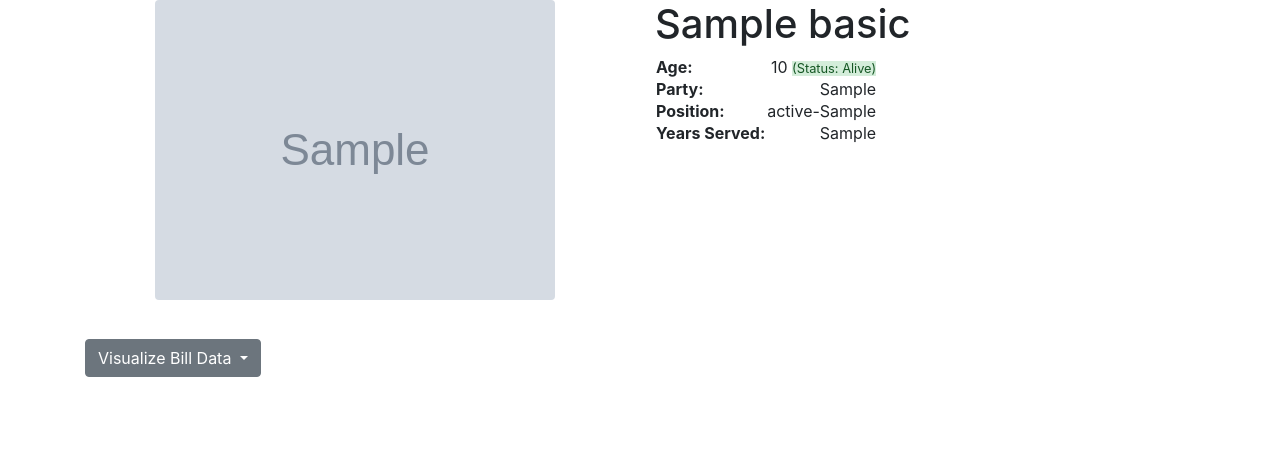
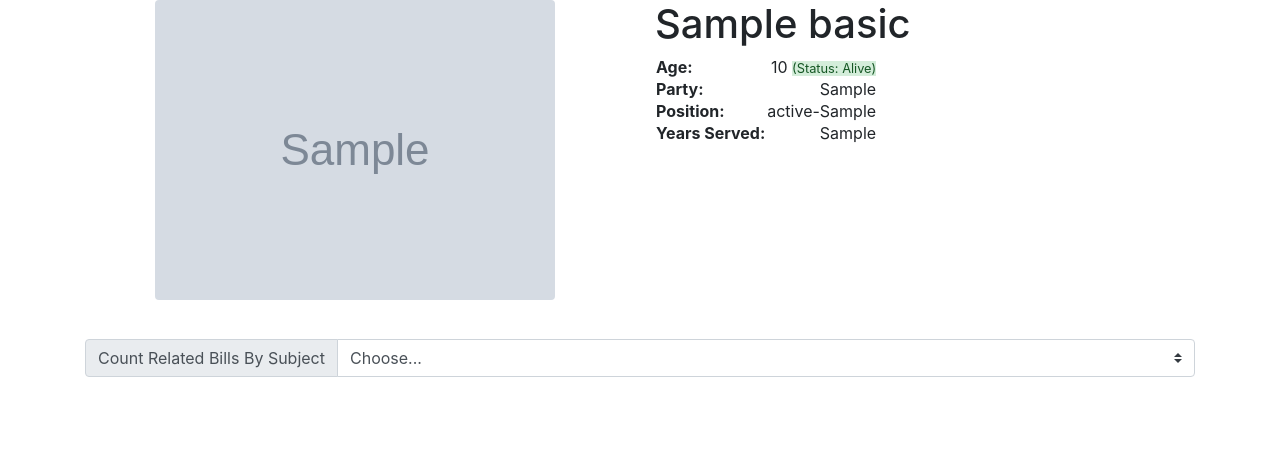
Before and after one commit to hunter-heidenreich/Democracy-Now, a Django app: template mysite/reps/templates/reps/view.html in a window 1280 px wide. Shown: the part 38-507 px from the top of the page. Run offline with Django 3.2, Linux system fonts and the light colour scheme; the template is opened without the code that fills it: most values are stand-ins (such as "Sample title", 1, 10 or a date in 2020); grey boxes marked "Sample" are stand-in pictures; some libraries are stand-ins or nearby versions.

Commit message:
Adjust reps viewer to different controls

```diff
--- a/mysite/reps/templates/reps/view.html
+++ b/mysite/reps/templates/reps/view.html
@@ -59,22 +59,22 @@
 
     <div class="row">
         <div class="col">
-            <div class="dropdown">
-                <a class="btn btn-secondary dropdown-toggle" href="#" role="button" id="dropdownMenuLink" data-toggle="dropdown" aria-haspopup="true" aria-expanded="false">
-                    Visualize Bill Data
-                </a>
-
-                <div class="dropdown-menu" aria-labelledby="dropdownMenuLink">
-                    <a class="dropdown-item" href="#" onclick="displaySponsored()">Count Sponsorsed</a>
-                    <a class="dropdown-item" href="#" onclick="displayCosponsored()">Count Cosponsorsed</a>
+            <div class="input-group mb-3">
+                <div class="input-group-prepend">
+                    <label class="input-group-text" for="billRelationSelect">Count Related Bills By Subject</label>
                 </div>
+                <select class="custom-select" id="billRelationSelect" onchange="displaySubject()">
+                    <option selected>Choose...</option>
+                    <option value="1">Sponsor</option>
+                    <option value="2">Cosponsor</option>
+                </select>
             </div>
         </div>
     </div>
 
     <div class="row">
         <div class="col">
-            <div id="data-viz"></div>
+            <div id="data-viz" class="text-center"></div>
         </div>
     </div>
 </div>
--- a/mysite/reps/views.py
+++ b/mysite/reps/views.py
@@ -84,13 +84,13 @@ def count_data(request, name, data):
             sponsor = house.search('reps', 'sponsor', rep.sources['url'])
             cnt = Counter([bill.subjects['main']['title'] for bill in sponsor if 'main' in bill.subjects])
             cnt = sorted([{'label': k, 'value': v} for k, v in cnt.items()],
-                         key=lambda x: x['value'])
+                         key=lambda x: x['value'], reverse=True)
             res['res'] = cnt
         elif data == 'cosponsor_subj':
             cosp = house.search('reps', 'cosponsor', rep.sources['url'])
             cnt = Counter([bill.subjects['main']['title'] for bill in cosp if 'main' in bill.subjects])
             cnt = sorted([{'label': k, 'value': v} for k, v in cnt.items()],
-                         key=lambda x: x['value'])
+                         key=lambda x: x['value'], reverse=True)
             res['res'] = cnt
 
     return JsonResponse(res)
--- a/mysite/static/javascript/rep.js
+++ b/mysite/static/javascript/rep.js
@@ -1,161 +1,122 @@
+function displaySubject() {
+    var value = $('#billRelationSelect').children('option:selected').text()
+    console.log(value);
+    if (value == 'Sponsor')
+        displaySponsored();
+    else if (value == 'Cosponsor')
+        displayCosponsored();
+}
+
 function displaySponsored() {
     $.getJSON('./data/count/sponsor_subj/', function(data) {
-        displayPie(data);
+        displayCount(data['res']);
     });
 }
 
 function displayCosponsored() {
     $.getJSON('./data/count/cosponsor_subj/', function(data) {
-        displayPie(data);
+        displayCount(data['res']);
     });
 }
 
-function displayPie(data) {
+function displayCount(data) {
     $('#data-viz').empty();
-    var pie = new d3pie("data-viz", {
-        header: {
-            title: {
-                text:    "",
-                color:    "#333333",
-                fontSize: 18,
-                font:     "arial"
-            },
-            subtitle: {
-                color:    "#666666",
-                fontSize: 14,
-                font:     "arial"
-            },
-            location: "top-center",
-            titleSubtitlePadding: 8
-        },
-        footer: {
-            text: 	  "",
-            color:    "#666666",
-            fontSize: 14,
-            font:     "arial",
-            location: "left"
-        },
-        size: {
-            canvasHeight: 500,
-            canvasWidth: 500,
-            pieInnerRadius: 0,
-            pieOuterRadius: null
-        },
-        data: {
-            sortOrder: "none",
-            smallSegmentGrouping: {
-                enabled: false,
-                value: 1,
-                valueType: "percentage",
-                label: "Other",
-                color: "#cccccc"
-            },
+    var h = 600;
+    var w = 800;
+    var margin_fact = 0.25;
 
-            // REQUIRED! This is where you enter your pie data; it needs to be an array of objects
-            // of this form: { label: "label", value: 1.5, color: "#000000" } - color is optional
-            content: data['res'] // [{ label: "label", value: 1.5, color: "#000000" }]
-        },
-        labels: {
-            outer: {
-                format: "label",
-                hideWhenLessThanPercentage: null,
-                pieDistance: 30
-            },
-            inner: {
-                format: "percentage",
-                hideWhenLessThanPercentage: null
-            },
-            mainLabel: {
-                color: "#333333",
-                font: "arial",
-                fontSize: 10
-            },
-            percentage: {
-                color: "#dddddd",
-                font: "arial",
-                fontSize: 10,
-                decimalPlaces: 0
-            },
-            value: {
-                color: "#cccc44",
-                font: "arial",
-                fontSize: 10
-            },
-            lines: {
-                enabled: true,
-                style: "curved",
-                color: "segment" // "segment" or a hex color
-            }
-        },
-        effects: {
-            load: {
-                effect: "default", // none / default
-                speed: 1000
-            },
-            pullOutSegmentOnClick: {
-                effect: "bounce", // none / linear / bounce / elastic / back
-                speed: 300,
-                size: 10
-            },
-            highlightSegmentOnMouseover: true,
-            highlightLuminosity: -0.2
-        },
-        tooltips: {
-            enabled: false,
-            type: "placeholder", // caption|placeholder
-            string: "",
-            placeholderParser: null,
-            styles: {
-                fadeInSpeed: 250,
-                backgroundColor: "#000000",
-                backgroundOpacity: 0.5,
-                color: "#efefef",
-                borderRadius: 2,
-                font: "arial",
-                fontSize: 10,
-                padding: 4
-            }
-        },
+    // set the dimensions and margins of the graph
+    var margin = {top: h * margin_fact, right: w * margin_fact, bottom: h * margin_fact, left: w * margin_fact},
+    width = w - margin.left - margin.right,
+    height = h - margin.top - margin.bottom;
 
-        misc: {
-            colors: {
-                background: null, // transparent
-                segments: [
-                    "#2484c1", "#65a620", "#7b6888", "#a05d56", "#961a1a",
-                    "#d8d23a", "#e98125", "#d0743c", "#635222", "#6ada6a",
-                    "#0c6197", "#7d9058", "#207f33", "#44b9b0", "#bca44a",
-                    "#e4a14b", "#a3acb2", "#8cc3e9", "#69a6f9", "#5b388f",
-                    "#546e91", "#8bde95", "#d2ab58", "#273c71", "#98bf6e",
-                    "#4daa4b", "#98abc5", "#cc1010", "#31383b", "#006391",
-                    "#c2643f", "#b0a474", "#a5a39c", "#a9c2bc", "#22af8c",
-                    "#7fcecf", "#987ac6", "#3d3b87", "#b77b1c", "#c9c2b6",
-                    "#807ece", "#8db27c", "#be66a2", "#9ed3c6", "#00644b",
-                    "#005064", "#77979f", "#77e079", "#9c73ab", "#1f79a7"
-                ],
-                segmentStroke: "#ffffff"
-            },
-            gradient: {
-                enabled: false,
-                percentage: 95,
-                color: "#000000"
-            },
-            canvasPadding: {
-                top: 5,
-                right: 5,
-                bottom: 5,
-                left: 5
-            },
-            pieCenterOffset: {
-                x: 0,
-                y: 0
-            },
-            cssPrefix: null
-        },
-        callbacks: {
-            onload: null,
-            onMouseoverSegment: null,
-            onMouseoutSegment: null,
-            onClickSegment: null
-        }
-    });
+    // append the svg object to the body of the page
+    var svg = d3.select("#data-viz")
+                .append("svg")
+                .attr("width", width + margin.left + margin.right)
+                .attr("height", height + margin.top + margin.bottom)
+                .append("g")
+                .attr("transform",
+                      "translate(" + margin.left + "," + margin.top + ")");
+
+    var vals = data.map(function(d) { return d.value; })
+    var mx = Math.max(...vals)
+
+    // Add X axis
+    var x = d3.scaleLinear()
+        .domain([0, mx])
+        .range([ 0, width]);
+
+    svg.append("g")
+        .attr("transform", "translate(0," + height + ")")
+        .call(d3.axisBottom(x))
+        .selectAll("text")
+        .attr("transform", "translate(-10,0)rotate(-45)")
+        .style("text-anchor", "end");
+
+    // Y axis
+    var y = d3.scaleBand()
+        .range([ 0, height ])
+        .domain(data.map(function(d) { return d.label; }))
+        .padding(.1);
+
+    svg.append("g")
+        .call(d3.axisLeft(y))
+
+    // Add a tooltip div. Here I define the general feature of the tooltip: stuff that do not depend on the data point.
+    // Its opacity is set to 0: we don't see it by default.
+    var tooltip = d3.select("#data-viz")
+        .append("div")
+            .style("opacity", 0)
+            .attr("class", "tooltip")
+            .style("background-color", "white")
+            .style("border", "solid")
+            .style("border-width", "1px")
+            .style("border-radius", "5px")
+            .style("padding", "10px")
+
+    // A function that change this tooltip when the user hover a point.
+    // Its opacity is set to 1: we can now see it. Plus it set the text and position of tooltip depending on the datapoint (d)
+    var mouseover = function(d) {
+        tooltip
+            .style("opacity", 1)
+    }
+
+    var mousemove = function(d) {
+        tooltip
+        .html("# of Bills: " + d.value)
+        .style("left", (d3.mouse(this)[0]+90) + "px") // It is important to put the +90: other wise the tooltip is exactly where the point is an it creates a weird effect
+        .style("top", (d3.mouse(this)[1]) + "px")
+    }
+
+    // A function that change this tooltip when the leaves a point: just need to set opacity to 0 again
+    var mouseleave = function(d) {
+        tooltip
+            .transition()
+            .duration(200)
+            .style("opacity", 0)
+    }
+
+    //Bars
+    svg.selectAll("myRect")
+        .data(data)
+        .enter()
+        .append("rect")
+        .attr("x", x(0) )
+        .attr("y", function(d) { return y(d.label); })
+        .attr("width", function(d) { return x(0); })
+        .attr("height", y.bandwidth() )
+        .attr("fill", "#69b3a2")
+        .on("mouseover", mouseover )
+        .on("mousemove", mousemove )
+        .on("mouseleave", mouseleave )
+
+    // Animation
+    svg.selectAll("rect")
+        .transition()
+        .duration(800)
+        .attr("x", function(d) { return x(0); })
+        .attr("width", function(d) { return x(d.value); })
+        .delay(function(d,i){console.log(i) ; return(i*100)})
+
 }
```
